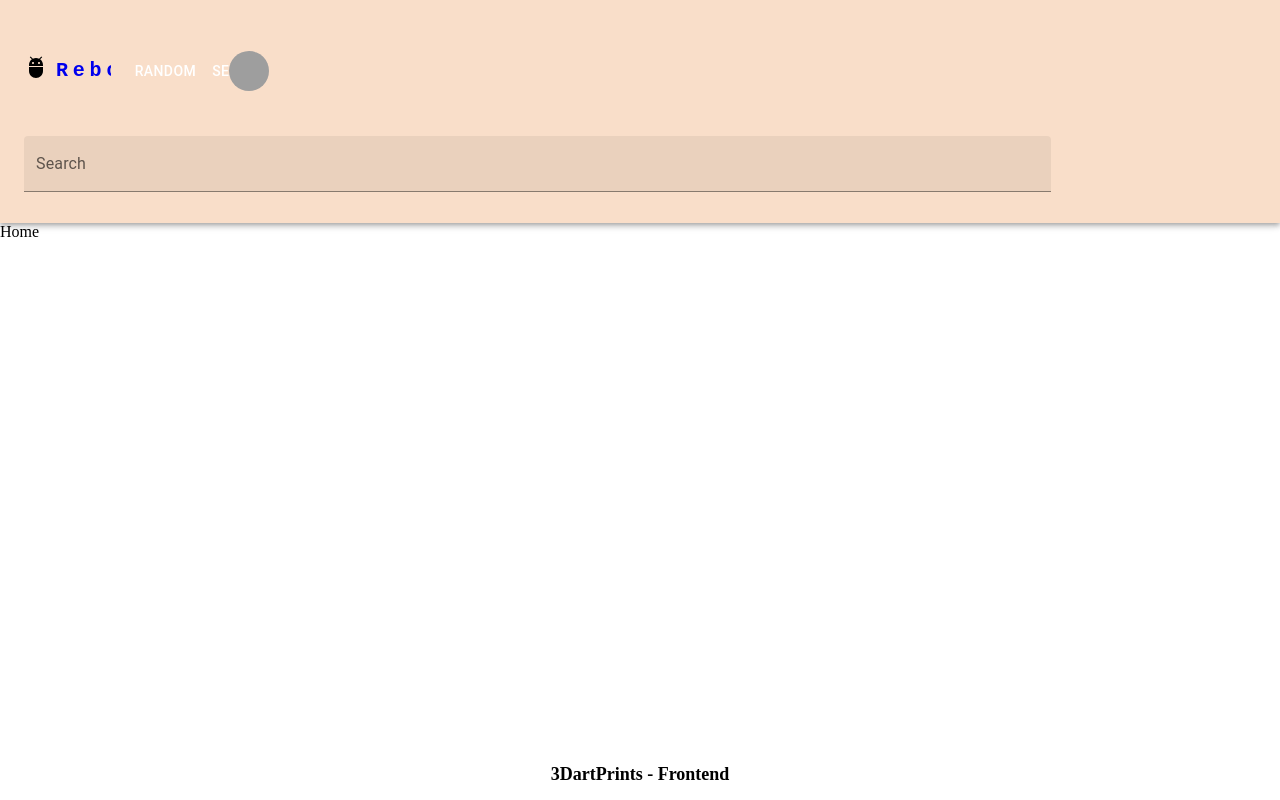
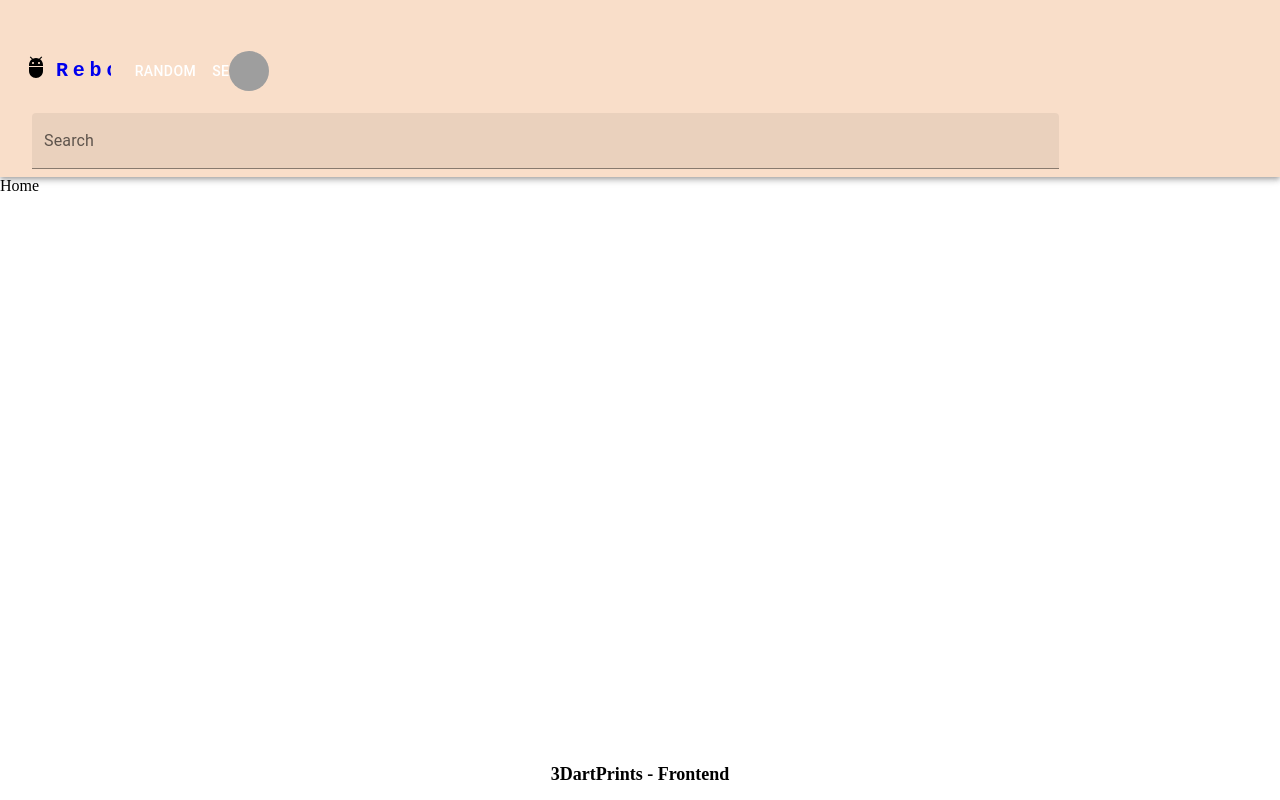
Before and after one commit to Nemechix/3DartPrints-Frontend, a React (Vite) app: page / in a window 1280 px wide. Built offline with nearby package versions, Linux system fonts and the light colour scheme; grey boxes are pictures that could not be loaded.

Commit message:
HEADER - Better Input margin

```diff
--- a/src/Components/Header/ResponsiveAppBar.jsx
+++ b/src/Components/Header/ResponsiveAppBar.jsx
@@ -242,7 +242,7 @@ function ResponsiveAppBar() {
                 sx={{
                   flexGrow: 3,
                   width: '100%',
-                  margin: '3% 0'
+                  margin: 1
                 }}
                 id="searchBarInput"
                 label="Search"
```
